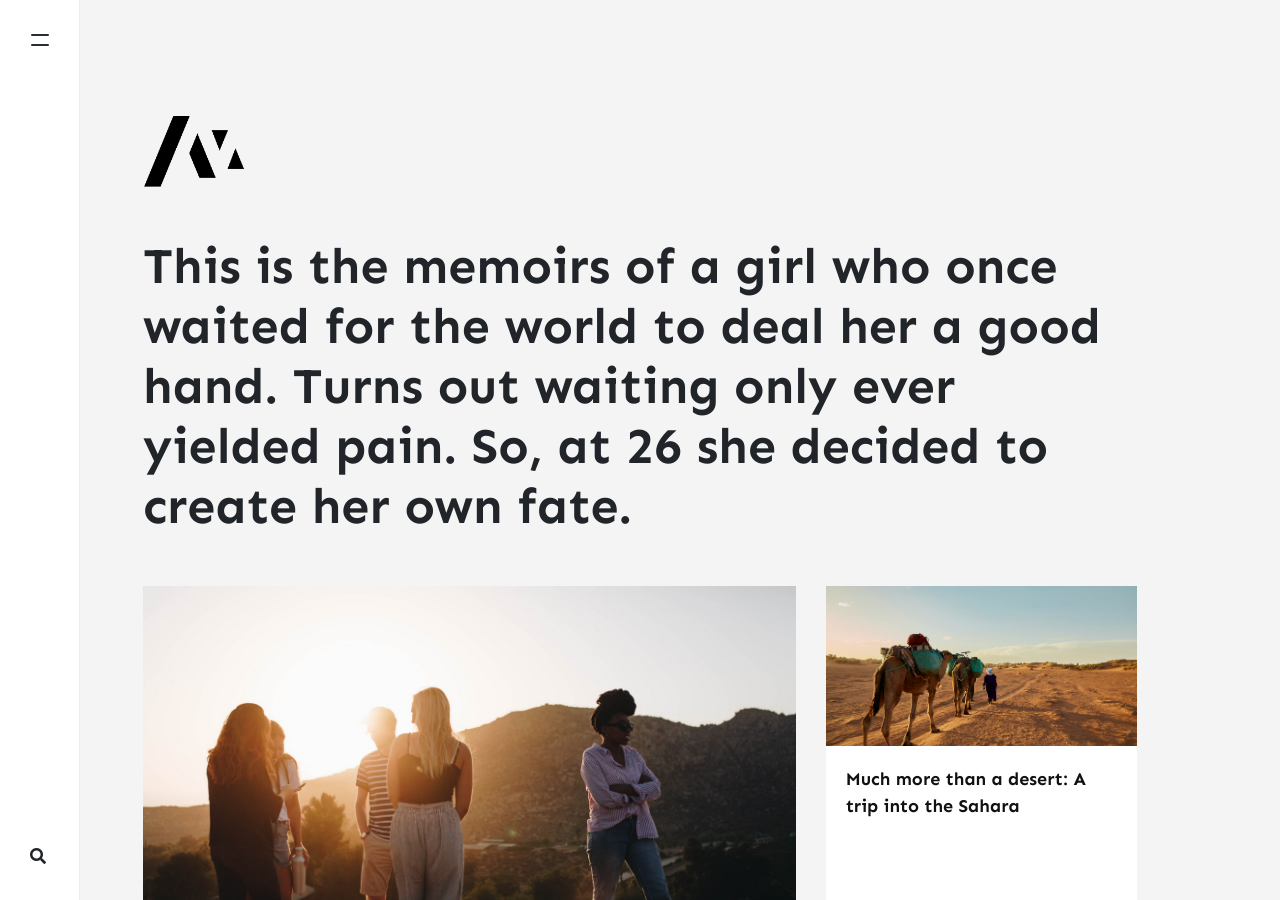
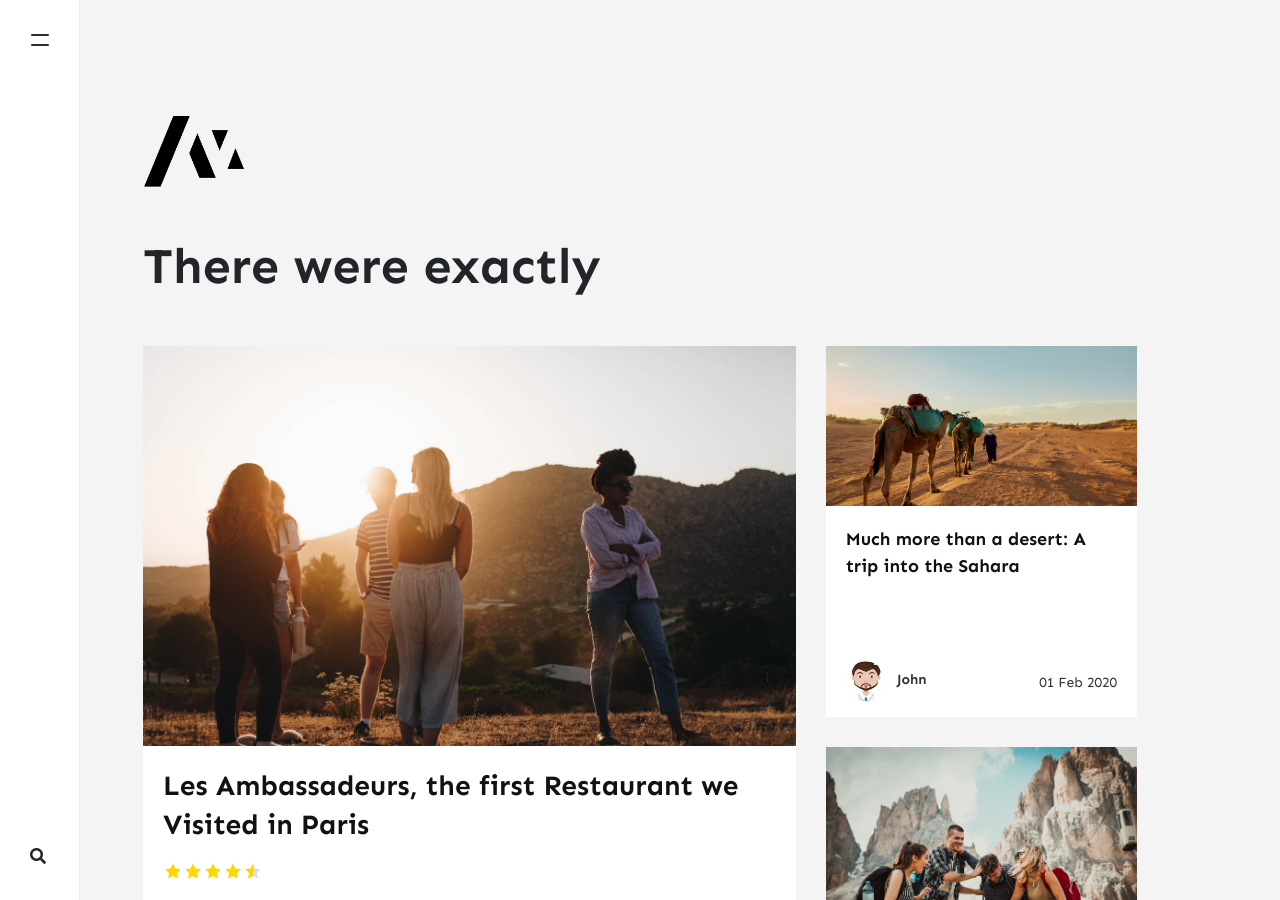
Before and after one commit to stackbit-projects/pleasant-squid-d6115, a Jekyll site: the page built from index.html, in a window 1280 px wide and 900 px high. Built offline with Jekyll 4.4.1, drawn with Linux system fonts in a browser that asks for light colours; nearby versions of some CDN libraries; the list of posts is cut into pages by our own code; comment, search, counter and statistics services are not loaded.

Commit message:
_config.yml: changed

```diff
--- a/_config.yml
+++ b/_config.yml
@@ -1,8 +1,7 @@
 name: Memoirs
 title: Memoirs
 description: >-
-  This is the memoirs of a girl who once waited for the world to deal her a good hand.
-   Turns out waiting only ever yielded pain. So, at 26 she decided to create her own fate.
+  There were exactly
 logo: assets/images/logo.png
 favicon: assets/images/logo.png
 baseurl: ''
```
